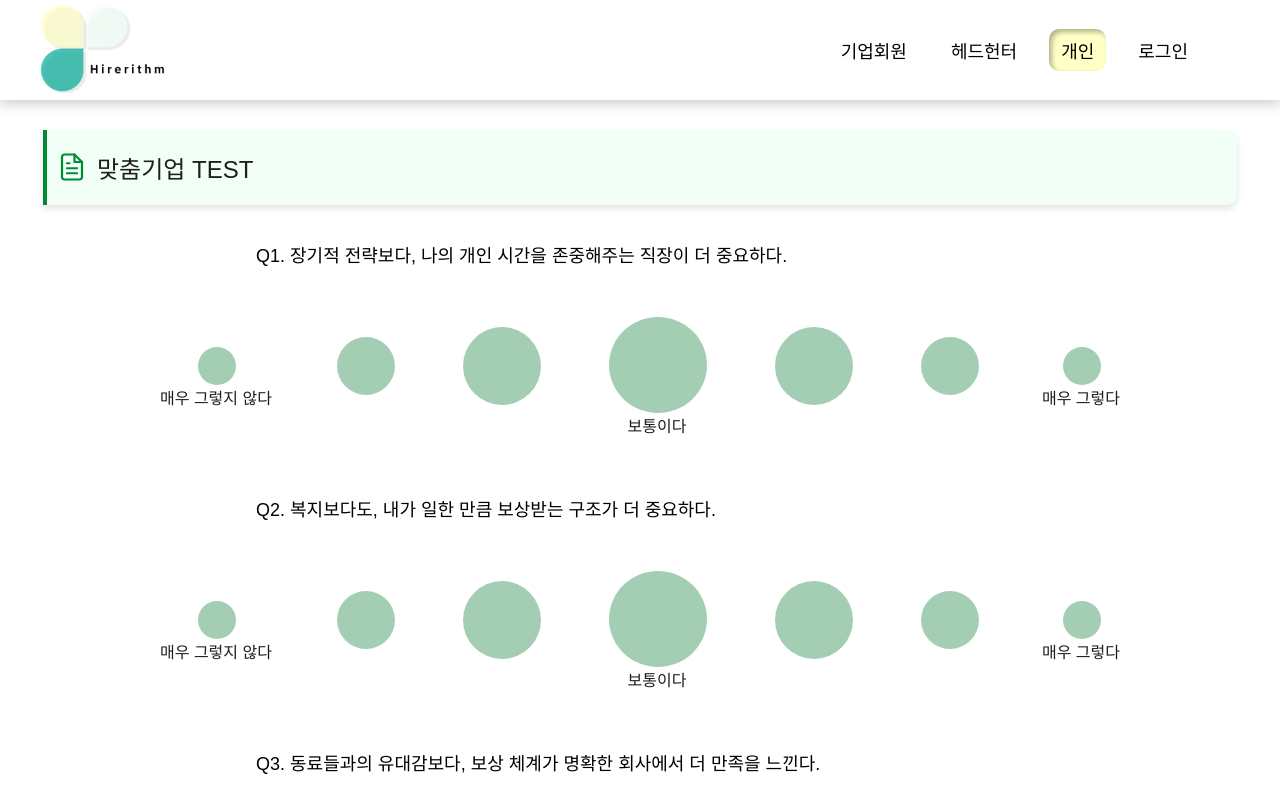
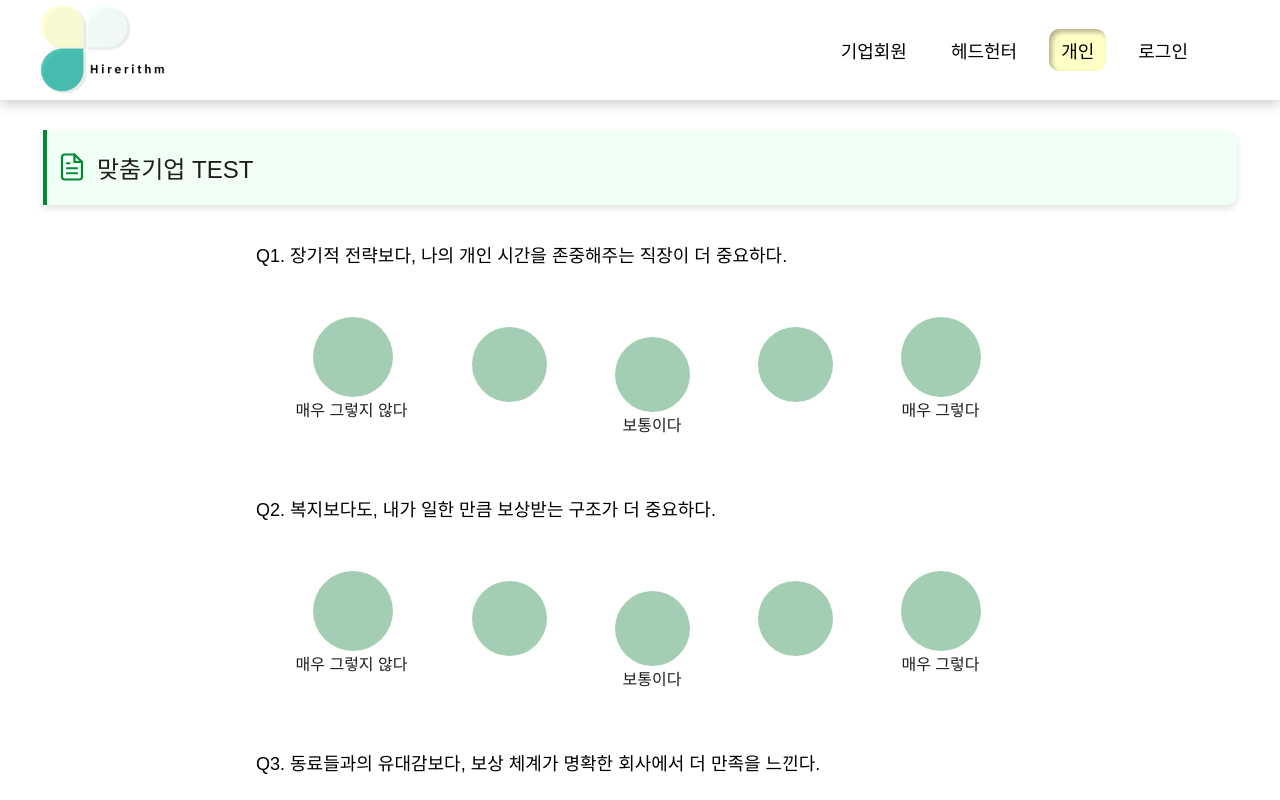
Before and after one commit to sorim831/Hirerithm, a React (Create React App) app in the folder Frontend/: page /user/resume in a window 1280 px wide. Both pictures are taken after a click on the button "맞춤기업 TEST 하러가기". Shown: the top 800 px of the page. Built offline with nearby package versions, Linux system fonts and the light colour scheme; no server answers; a web font is replaced by a local one.

Commit message:
💄 #71 맞춤기업 TEST 5점척도로 수정

```diff
--- a/Frontend/src/Component/NonMemberComponent/CompanyTest.css
+++ b/Frontend/src/Component/NonMemberComponent/CompanyTest.css
@@ -119,27 +119,22 @@
 }
 
 /* 라디오 버튼 크기 조정 클래스 */
-.size-xs input[type="radio"] {
-  width: 38px;
-  height: 38px;
-  margin-top: 50px;
-}
 
 .size-sm input[type="radio"] {
-  width: 58px;
-  height: 58px;
+  width: 75px;
+  height: 75px;
   margin-top: 40px;
 }
 
 .size-md input[type="radio"] {
-  width: 78px;
-  height: 78px;
+  width: 75px;
+  height: 75px;
   margin-top: 30px;
 }
 
 .size-lg input[type="radio"] {
-  width: 98px;
-  height: 98px;
+  width: 80px;
+  height: 80px;
   margin-top: 20px;
 }
 
--- a/Frontend/src/Component/NonMemberComponent/CompanyTest.js
+++ b/Frontend/src/Component/NonMemberComponent/CompanyTest.js
@@ -48,11 +48,10 @@ const CompanyTest = ({ onBackToResume }) => {
     });
 
     questions.forEach((q, index) => {
-      const r = answers[index];
+      const r = answers[index]; // 1~5점 입력값 그대로 사용
 
-      // 7점 척도를 1~5점으로 정규화
-      const positiveScore = ((r - 1) / 6) * 4 + 1;
-      const negativeScore = (1 - (r - 1) / 6) * 4 + 1;
+      const positiveScore = r;
+      const negativeScore = 6 - r; // 반대 의미일 경우 점수는 반전 (ex: 5 → 1)
 
       categoryScores[q.positive_category] += positiveScore;
       categoryScores[q.negative_category] += negativeScore;
@@ -91,21 +90,19 @@ const CompanyTest = ({ onBackToResume }) => {
               Q{idx + 1}. {q.question}
             </p>
             <div className="company-test_choices">
-              {[1, 2, 3, 4, 5, 6, 7].map((score) => {
-                const sizeClass = [
-                  "size-xs",
-                  "size-sm",
-                  "size-md",
-                  "size-lg",
-                  "size-md",
-                  "size-sm",
-                  "size-xs",
-                ][score - 1];
+              {[1, 2, 3, 4, 5].map((score) => {
+                const sizeClass = {
+                  1: "size-lg",
+                  2: "size-md",
+                  3: "size-sm",
+                  4: "size-md",
+                  5: "size-lg",
+                }[score];
 
                 const labelText = {
                   1: "매우 그렇지 않다",
-                  4: "보통이다",
-                  7: "매우 그렇다",
+                  3: "보통이다",
+                  5: "매우 그렇다",
                 }[score];
 
                 return (
```
